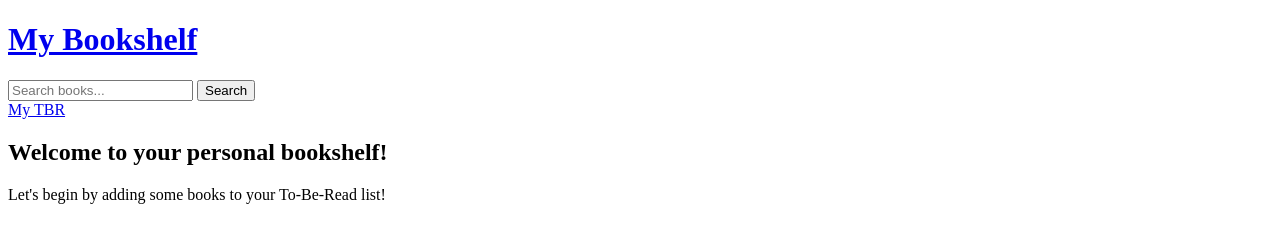
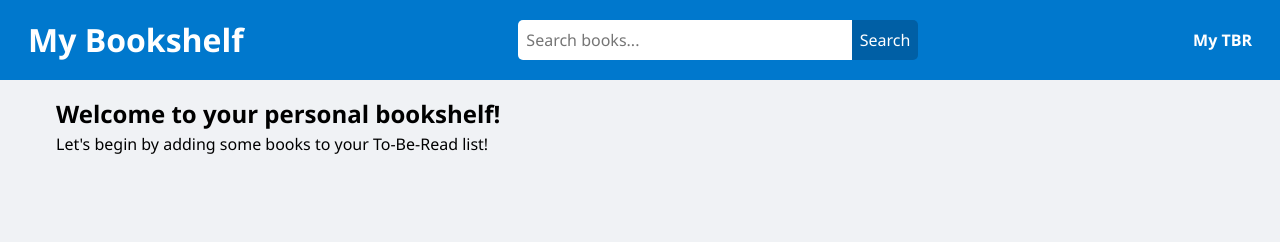
Before and after one commit to Vernida/my-bookshelf, a website: page public/index.html in a window 1280 px wide. Drawn offline with Linux system fonts and the light colour scheme.

Commit message:
added initial css styling and adjusted package.json to run normally & for development

```diff
--- a/package.json
+++ b/package.json
@@ -4,7 +4,8 @@
   "description": "A responsive web application for creating a digital bookshelf to manage your personal To-Be-Read",
   "main": "server.js",
   "scripts": {
-    "dev": "node server.js",
+    "start": "node server.js",
+    "dev": "nodemon server.js",
     "test": "echo \"Error: no test specified\" && exit 1"
   },
   "repository": {
@@ -21,5 +22,8 @@
   "homepage": "https://github.com/Vernida/my-bookshelf#readme",
   "dependencies": {
     "express": "^5.2.1"
+  },
+  "devDependencies": {
+    "nodemon": "^3.1.11"
   }
 }
--- a/public/css/style.css
+++ b/public/css/style.css
@@ -1 +1,69 @@
 @import url("./reset.css");
+
+body {
+    font-family:'Segoe UI', Tahoma, Geneva, Verdana, sans-serif;
+    background: #f0f2f5;
+}
+
+header {
+    display: flex;
+    flex-wrap: wrap;
+    align-items: center;
+    justify-content: space-between;
+    background-color: rgb(0, 120, 205);
+    color: white;
+    position: sticky;
+    padding: .75rem 1.75rem;
+}
+
+header h1 a {
+    color: white;
+    text-decoration: none;
+}
+
+header form {
+    flex: 1;
+    display: flex;
+    max-width: 400px;
+    margin: 0.5rem;
+}
+
+header input {
+    flex: 1;
+    padding: 0.5rem;
+    border: none;
+    border-radius: 5px 0 0 5px;
+    background-color: white;
+}
+
+header button {
+    padding: 0.5rem;
+    border: none;
+    border-radius: 0 5px 5px 0;
+    background-color: rgb(0, 95, 165);
+    color: white;
+    cursor: pointer;
+}
+
+header button:hover {
+    background-color: rgb(0, 72, 128);
+}
+
+header .tbr-link {
+    /* margin-left: 1rem; */
+    color: white;
+    font-weight: bold;
+}
+
+main {
+    max-width: 1200px;
+    margin: auto;
+    padding: 1rem;
+}
+
+/* Mobile layout adjustments */
+@media (max-width: 600px) {
+    header {
+        flex-direction: column;
+    }
+}
--- a/public/index.html
+++ b/public/index.html
@@ -5,6 +5,7 @@
     <meta name="viewport" content="width=device-width, initial-scale=1.0">
     <title>My Bookshelf</title>
     <link rel="icon" type="image/x-icon" href="./img/favicon.ico">
+    <link rel="stylesheet" href="./css/style.css">
 </head>
 <body>
     <header>
@@ -13,7 +14,7 @@
             <input type="text" id="" placeholder="Search books...">
             <button type="submit">Search</button>
         </form>
-        <a href="./tbr.html">My TBR</a>
+        <a href="./tbr.html" class="tbr-link">My TBR</a>
     </header>
 
     <main>
@@ -21,11 +22,11 @@
             <h2>Welcome to your personal bookshelf!</h2>
             <p>Let's begin by adding some books to your To-Be-Read list!</p>
 
-            <!-- Empty div for popluating books -->
-            <div></div>
+            <!-- Empty ul for popluating books -->
+            <ul id="results" class="grid"></ul>
         </div>
     </main>
 
-
+    <script type="module" src="./js/index.js"></script>
 </body>
 </html>
--- /dev/null
+++ b/public/js/index.js
@@ -0,0 +1 @@
+"use strict";
```
Also changed, not shown: public/tbr.html (+5 -3 lines), README.md, 1 other file.
